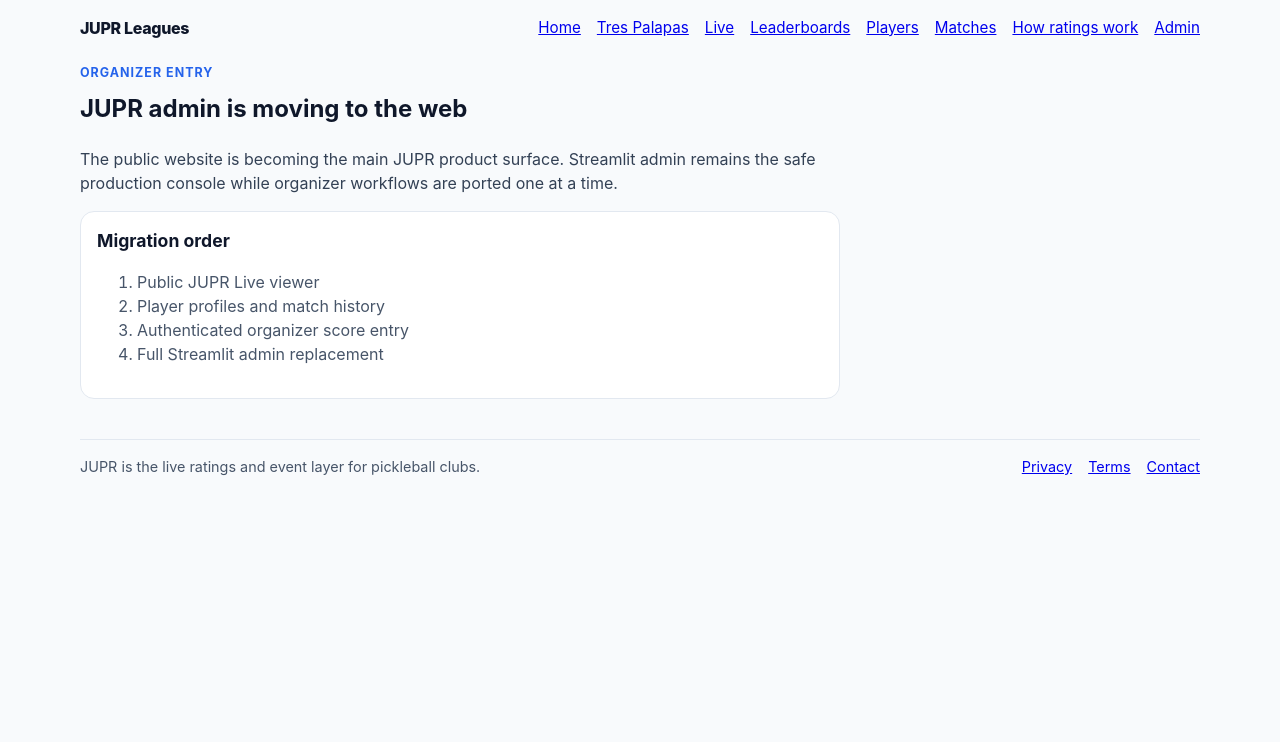
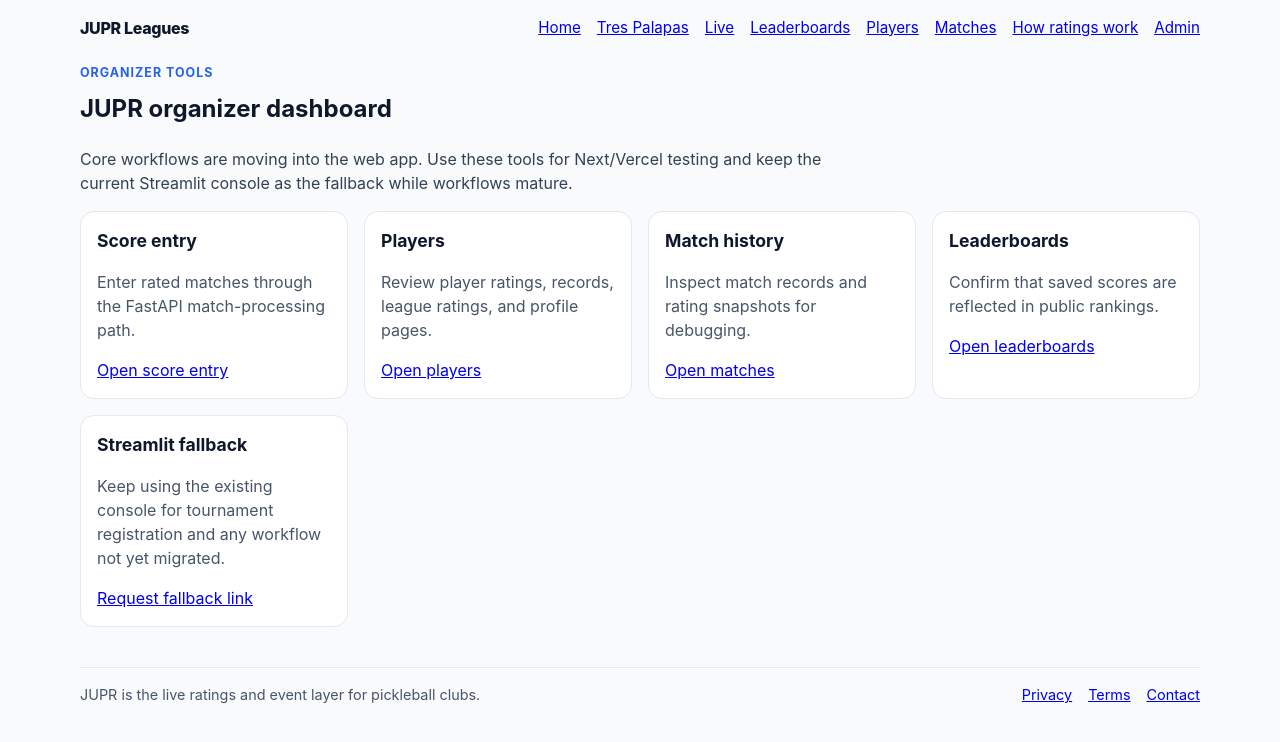
Before and after one commit to pickleballattrespalapas/JUPR, a Next.js app in the folder apps/web/: page /admin in a window 1280 px wide. Shown: the top 742 px of the page. Built offline with nearby package versions, Linux system fonts and the light colour scheme.

Commit message:
Replace admin placeholder with organizer dashboard

```diff
--- a/apps/web/app/admin/page.tsx
+++ b/apps/web/app/admin/page.tsx
@@ -1,21 +1,43 @@
+import Link from "next/link";
+
+const cardStyle = { border: "1px solid #e2e8f0", borderRadius: "14px", padding: "1rem", background: "white" };
+
 export default function AdminEntryPage() {
   return (
-    <section style={{ maxWidth: "760px" }}>
+    <section>
       <p style={{ margin: "0 0 0.5rem", color: "#2563eb", fontWeight: 700, textTransform: "uppercase", letterSpacing: "0.08em", fontSize: "0.78rem" }}>
-        Organizer entry
+        Organizer tools
       </p>
-      <h1 style={{ marginTop: 0 }}>JUPR admin is moving to the web</h1>
-      <p style={{ color: "#334155" }}>
-        The public website is becoming the main JUPR product surface. Streamlit admin remains the safe production console while organizer workflows are ported one at a time.
+      <h1 style={{ marginTop: 0 }}>JUPR organizer dashboard</h1>
+      <p style={{ color: "#334155", maxWidth: "760px" }}>
+        Core workflows are moving into the web app. Use these tools for Next/Vercel testing and keep the current Streamlit console as the fallback while workflows mature.
       </p>
-      <div style={{ border: "1px solid #e2e8f0", borderRadius: "14px", padding: "1rem", background: "white" }}>
-        <h2 style={{ marginTop: 0, fontSize: "1.1rem" }}>Migration order</h2>
-        <ol style={{ color: "#475569" }}>
-          <li>Public JUPR Live viewer</li>
-          <li>Player profiles and match history</li>
-          <li>Authenticated organizer score entry</li>
-          <li>Full Streamlit admin replacement</li>
-        </ol>
+      <div style={{ display: "grid", gridTemplateColumns: "repeat(auto-fit, minmax(220px, 1fr))", gap: "1rem" }}>
+        <article style={cardStyle}>
+          <h2 style={{ marginTop: 0, fontSize: "1.1rem" }}>Score entry</h2>
+          <p style={{ color: "#475569" }}>Enter rated matches through the FastAPI match-processing path.</p>
+          <Link href="/clubs/tres-palapas/admin/score-entry">Open score entry</Link>
+        </article>
+        <article style={cardStyle}>
+          <h2 style={{ marginTop: 0, fontSize: "1.1rem" }}>Players</h2>
+          <p style={{ color: "#475569" }}>Review player ratings, records, league ratings, and profile pages.</p>
+          <Link href="/clubs/tres-palapas/players">Open players</Link>
+        </article>
+        <article style={cardStyle}>
+          <h2 style={{ marginTop: 0, fontSize: "1.1rem" }}>Match history</h2>
+          <p style={{ color: "#475569" }}>Inspect match records and rating snapshots for debugging.</p>
+          <Link href="/clubs/tres-palapas/matches">Open matches</Link>
+        </article>
+        <article style={cardStyle}>
+          <h2 style={{ marginTop: 0, fontSize: "1.1rem" }}>Leaderboards</h2>
+          <p style={{ color: "#475569" }}>Confirm that saved scores are reflected in public rankings.</p>
+          <Link href="/clubs/tres-palapas/leaderboards">Open leaderboards</Link>
+        </article>
+        <article style={cardStyle}>
+          <h2 style={{ marginTop: 0, fontSize: "1.1rem" }}>Streamlit fallback</h2>
+          <p style={{ color: "#475569" }}>Keep using the existing console for tournament registration and any workflow not yet migrated.</p>
+          <Link href="mailto:hello@jupr.app?subject=Streamlit%20console%20link">Request fallback link</Link>
+        </article>
       </div>
     </section>
   );
```
